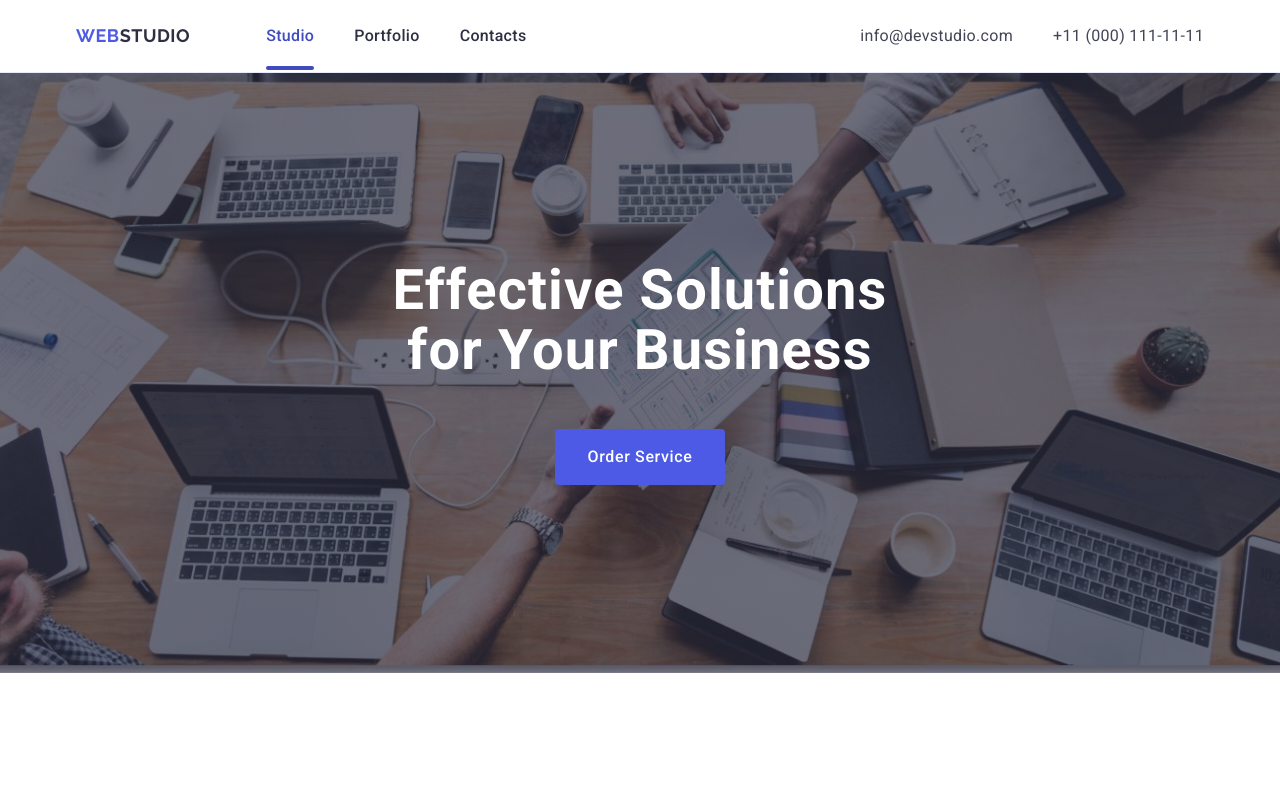
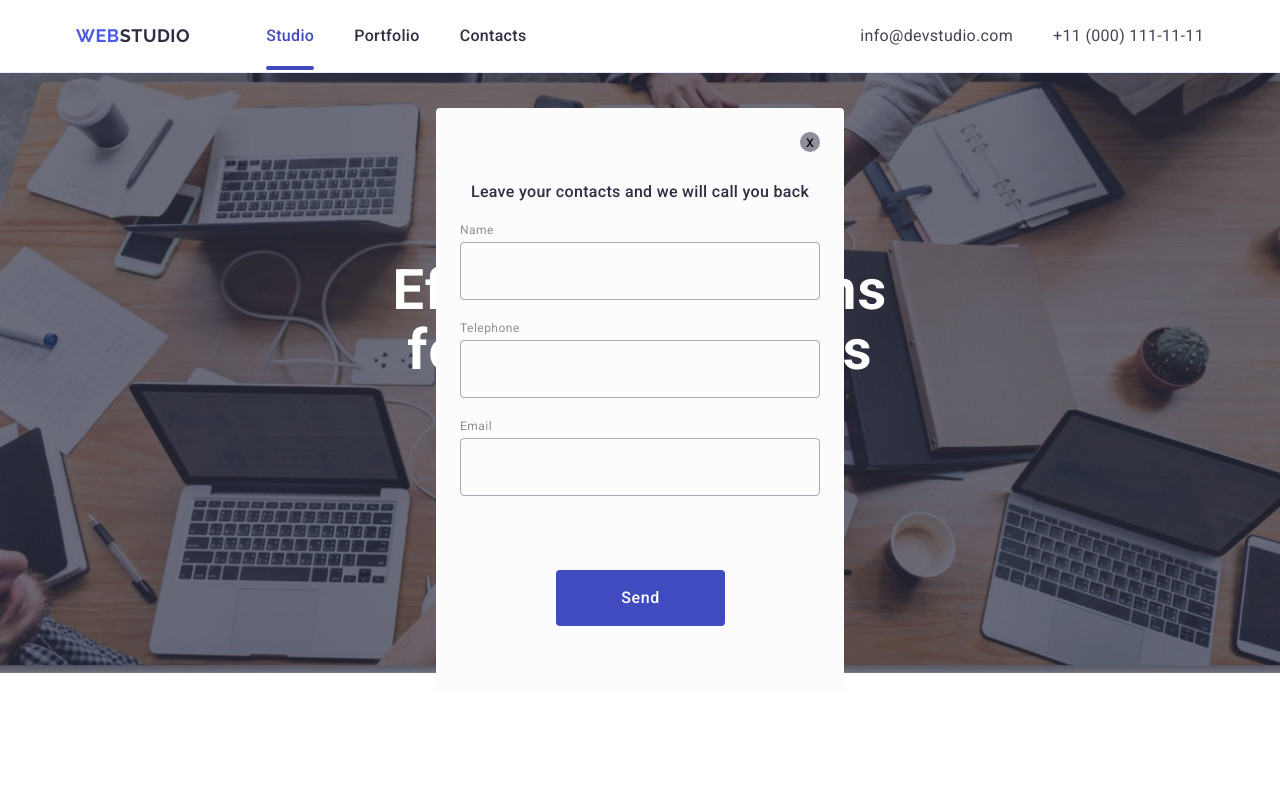
Before and after one commit to olgazelenko1/goit-markup-hw-05, a plain HTML site: page index.html in a window 1280 px wide. Shown: the top 789 px of the page. Drawn offline with nearby package versions, Linux system fonts and the light colour scheme.

Commit message:
modal form

```diff
--- a/css/styles.css
+++ b/css/styles.css
@@ -33,7 +33,7 @@ svg {
   justify-content: center;
   align-items: center;
 }
-/*-------------------------------------------------main setings-------------------------------------*/
+/*-------------------------------------------------main settings-------------------------------------*/
 .container {
   max-width: 1158px;
   padding: 0 15px;
@@ -242,7 +242,6 @@ svg {
   line-height: 1.5;
   letter-spacing: 0.019em;
   color: #434455;
-  margin-bottom: 8px;
 }
 .container-main-header {
   padding: 32px 0;
@@ -433,3 +432,82 @@ svg {
 .footer-soc-nav:focus {
   background-color: #31d0aa;
 }
+/* ----------------------------modal settings------------------------- */
+.backdrop {
+  width: 100%;
+  height: 100%;
+  position: fixed;
+  top: 0;
+  box-shadow: 0 1px 1px 0 rgba(0, 0, 0, 0.14), 0 1px 3px 0 rgba(0, 0, 0, 0.12),
+    0 2px 1px 0 rgba(0, 0, 0, 0.2);
+}
+.modal {
+  width: 408px;
+  min-height: 584px;
+  background-color: #fcfcfc;
+  border-radius: 4px;
+  position: absolute;
+  top: 50%;
+  left: 50%;
+  transform: translate(-50%, -50%);
+}
+.modal-close {
+  background-color: #8e8f99;
+  border-radius: 50%;
+  position: absolute;
+  border: none;
+  top: 24px;
+  right: 24px;
+}
+
+.modal-title {
+  text-align: center;
+  font-weight: 500;
+  font-size: 16px;
+  line-height: 1.5;
+  letter-spacing: 0.02em;
+  color: #2e2f42;
+  margin-top: 72px;
+  margin-bottom: 16px;
+}
+.modal-input {
+  width: 360px;
+  height: 58px;
+  border: 1px solid rgba(46, 47, 66, 0.4);
+  background-color: transparent;
+  border-radius: 4px;
+  margin-left: 24px;
+  margin-bottom: 18px;
+  padding-left: 38px;
+  font-size: 16px;
+}
+.modal-button {
+  font-weight: 500;
+  font-size: 16px;
+  line-height: 1.5;
+  letter-spacing: 0.04em;
+  text-align: center;
+  color: #fff;
+  background-color: #404bbf;
+  border-radius: 4px;
+  padding: 16px 32px;
+  width: 169px;
+  height: 56px;
+  border: none;
+  cursor: pointer;
+  margin-top: 56px;
+  margin-left: 120px;
+}
+.modal-input-icon {
+  fill: #2e2f42;
+}
+.modal-label {
+  display: inline-block;
+  margin-bottom: 5px;
+  color: #8e8f99;
+  font-weight: 400;
+  font-size: 12px;
+  line-height: 1.16667;
+  letter-spacing: 0.04em;
+  margin-left: 24px;
+}
--- a/index.html
+++ b/index.html
@@ -519,5 +519,23 @@
         </div>
       </div>
     </footer>
+    <div class="backdrop">
+      <div class="modal">
+        <button type="button" class="modal-close">x</button>
+        <p class="modal-title">Leave your contacts and we will call you back</p>
+        <form class="modal-form">
+          <label for="user-name" class="modal-label">Name</label>
+          <input type="text" class="modal-input" name="user-name" />
+
+          <label for="user-tel" class="modal-label">Telephone</label>
+          <input type="tel" class="modal-input" name="user-tel" />
+
+          <label for="user-email" class="modal-label">Email</label>
+          <input type="email" class="modal-input" name="user-email" />
+
+          <button type="submit" class="modal-button">Send</button>
+        </form>
+      </div>
+    </div>
   </body>
 </html>
```
